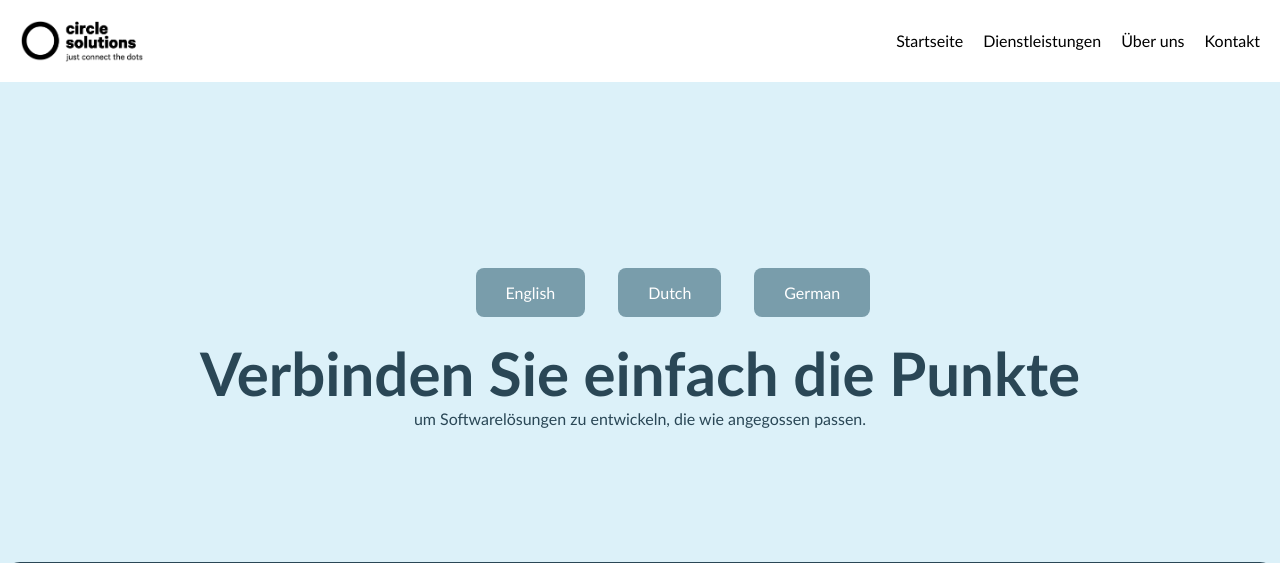
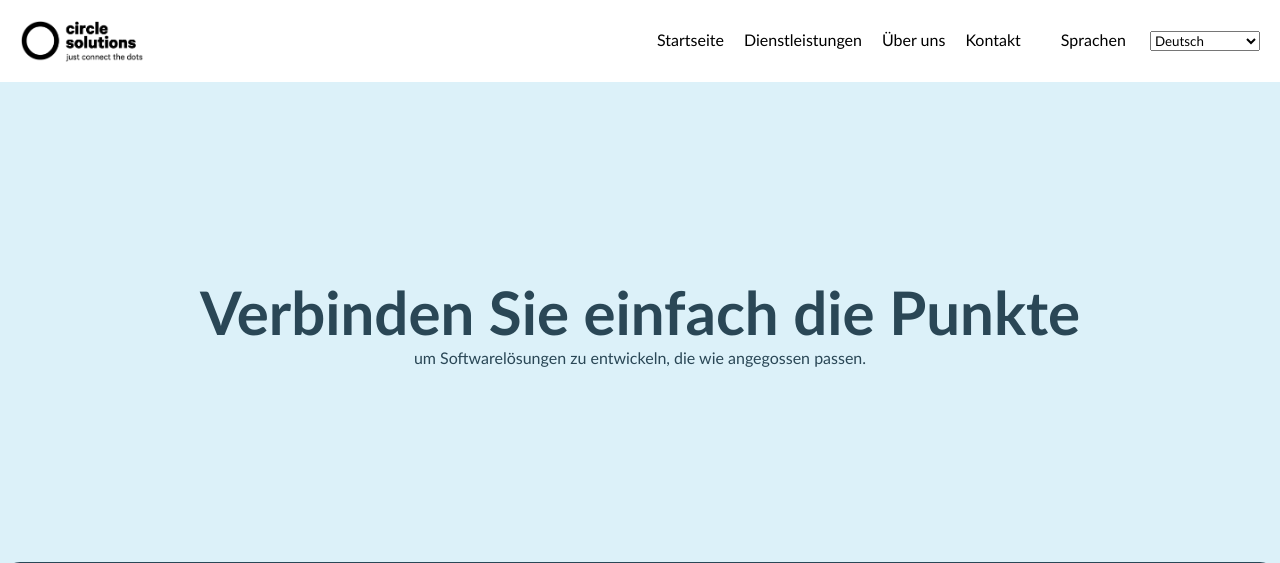
Before and after one commit to DerjenFrick/CircleSolutions, a PHP site: page /deutsch.php in a window 1280 px wide. Shown: the top 563 px of the page. Run offline with PHP 8.4, Linux system fonts and the light colour scheme.

Commit message:
Revert "Merge branch 'master' of github.com:DerjenFrick/CircleSolutions"
This reverts commit 33f629edb80ca79c0038f801c067f248b2a7e8c0, reversing
changes made to 29b8e778f86999b1533f54fd2ec438da9d500707.

```diff
--- a/deutsch.php
+++ b/deutsch.php
@@ -26,7 +26,20 @@
                 <li><a href="#ServiceSec">Dienstleistungen</a></li>
                 <li><a href="#AboutSec">Über uns</a></li>
                 <li><a href="#ContactSec">Kontakt</a></li>
-
+                <li class="dropdown">
+                    <form method="POST" action="">
+                        <label for="dropdown">Sprachen</label>
+                        <select name="language" id="dropdown" onchange="this.form.submit()">
+                            <option value="index.php" <?php if ($lang == "eng")
+                                echo "selected"; ?>>Englisch</option>
+                            <option value="nederlands.php" <?php if ($lang == "nl")
+                                echo "selected"; ?>>Niederländisch
+                            </option>
+                            <option value="deutsch.php" <?php if ($lang == "de")
+                                echo "selected"; ?>>Deutsch</option>
+                        </select>
+                    </form>
+                </li>
             </ul>
         </div>
     </header>
@@ -35,19 +48,6 @@
         <div class="HomeSec" id="HomeSec">
             <section>
                 <div class="opening">
-                <div class="container">
-                            <div class="button-container">
-                                <a href="index.php">
-                                    <button class="dot-button" id="btn1">English</button>
-                                </a>
-                                <a href="nederlands.php">
-                                    <button class="dot-button" id="btn2">Dutch</button>
-                                </a>
-                                <a href="deutsch.php">
-                                    <button class="dot-button" id="btn3">German</button>
-                                </a>
-                            </div>
-                        </div>
                     <h1>Verbinden Sie einfach die Punkte</h1>
                     <p>um Softwarelösungen zu entwickeln, die wie angegossen passen.</p>
                 </div>
@@ -55,7 +55,6 @@
             <section>
                 <div class="basic-info1">
                     <div class="container">
-
                         <div class="row">
                             <div class="col">
                                 <img src="images/product-manager.png" alt="Produktmanager" class="image1">
--- a/styles.css
+++ b/styles.css
@@ -597,26 +597,3 @@ h2 {
         text-decoration: none;
     }
 }
-.button-container
- {
-    display: flex;
-    justify-content: space-around;
-    margin-top: 10%;
-    gap: 10%;
-}
-
-.dot-button
-{
-    background-color: #799dab;
-    color: white;
-    padding: 15px 30px;
-    font-size: 16px;
-    border: none;
-    border-radius: 8px;
-    cursor: pointer;
-}
-
-.dot-button:hover
-{
-    background-color: #2a4756;
-}
```
Also changed, not shown: index.php (+12 -15 lines), nederlands.php (+14 -14 lines).
